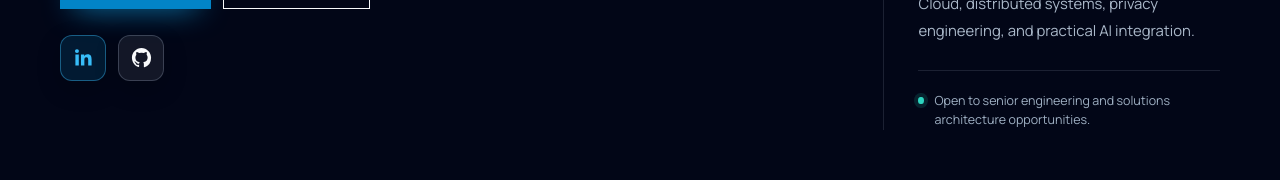
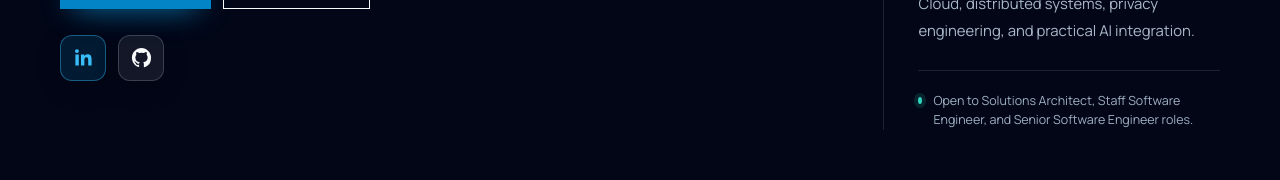
Before and after one commit to mirrahman-ca/portfolio, a Next.js app: page / in a window 1280 px wide. Shown: the part 620-800 px from the top of the page. Built offline with nearby package versions, Linux system fonts and the light colour scheme.

Commit message:
updated website

```diff
--- a/data/profile.ts
+++ b/data/profile.ts
@@ -16,7 +16,7 @@ export const profile = {
   summary:
     "AWS-certified Solutions Architect and Senior Software Engineer with 12+ years of experience building cloud-native systems across financial services, payments, trading, insurance, industrial automation, IoT, and data platforms. Hands-on across C#, .NET, Python, TypeScript, AWS, Google Cloud, distributed systems, privacy engineering, and practical AI integration.",
   availability:
-    "Open to senior engineering and solutions architecture opportunities.",
+    "Open to Solutions Architect, Staff Software Engineer, and Senior Software Engineer roles.",
   email: "hello@mirrahman.ca",
   phone: "+15873703794",
   linkedin: "https://linkedin.com/in/axixur",
```
